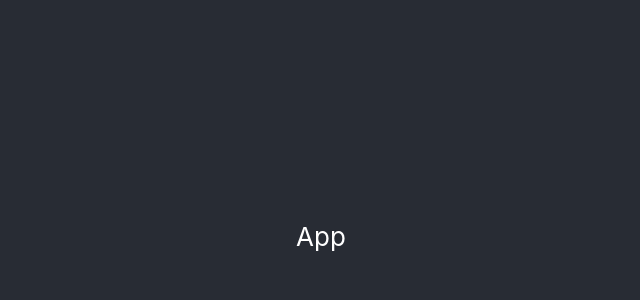
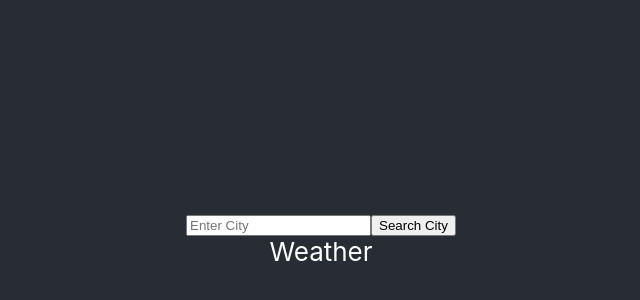
Before and after one commit to MaggieWesolowska/react-weather-app, a React (Create React App) app: page / in a window 1280 px wide. Shown: the part 164-464 px from the top of the page, without its empty margins (319-959 px from the left). Built offline with nearby package versions, Linux system fonts and the light colour scheme.

Commit message:
edited components

```diff
--- a/src/components/App.js
+++ b/src/components/App.js
@@ -1,9 +1,31 @@
 import React, { Component } from 'react';
+import Form from './Form';
+import Result from './Result';
 import './App.css';
 
 class App extends Component {
+  state = {
+    value: '',
+  };
+
+  handleInputChange = ev => {
+    ev.preventDefault();
+    this.setState({
+      value: ev.target.value,
+    });
+  };
+
   render() {
-    return <div className='App-header'>App</div>;
+    const { value } = this.state;
+    return (
+      <div className='App-header'>
+        <Form
+          value={value}
+          change={this.handleInputChange}
+        />
+        <Result />
+      </div>
+    );
   }
 }
 
--- /dev/null
+++ b/src/components/Form.js
@@ -0,0 +1,16 @@
+import React from 'react';
+
+const Form = props => {
+  return (
+    <form>
+      <input
+        type='text'
+        value={props.value}
+        placeholder='Enter City'
+        onChange={props.change}></input>
+      <button>Search City</button>
+    </form>
+  );
+};
+
+export default Form;
--- /dev/null
+++ b/src/components/Result.js
@@ -0,0 +1,7 @@
+import React from 'react';
+
+const Result = () => {
+  return <div>Weather</div>;
+};
+
+export default Result;
```
